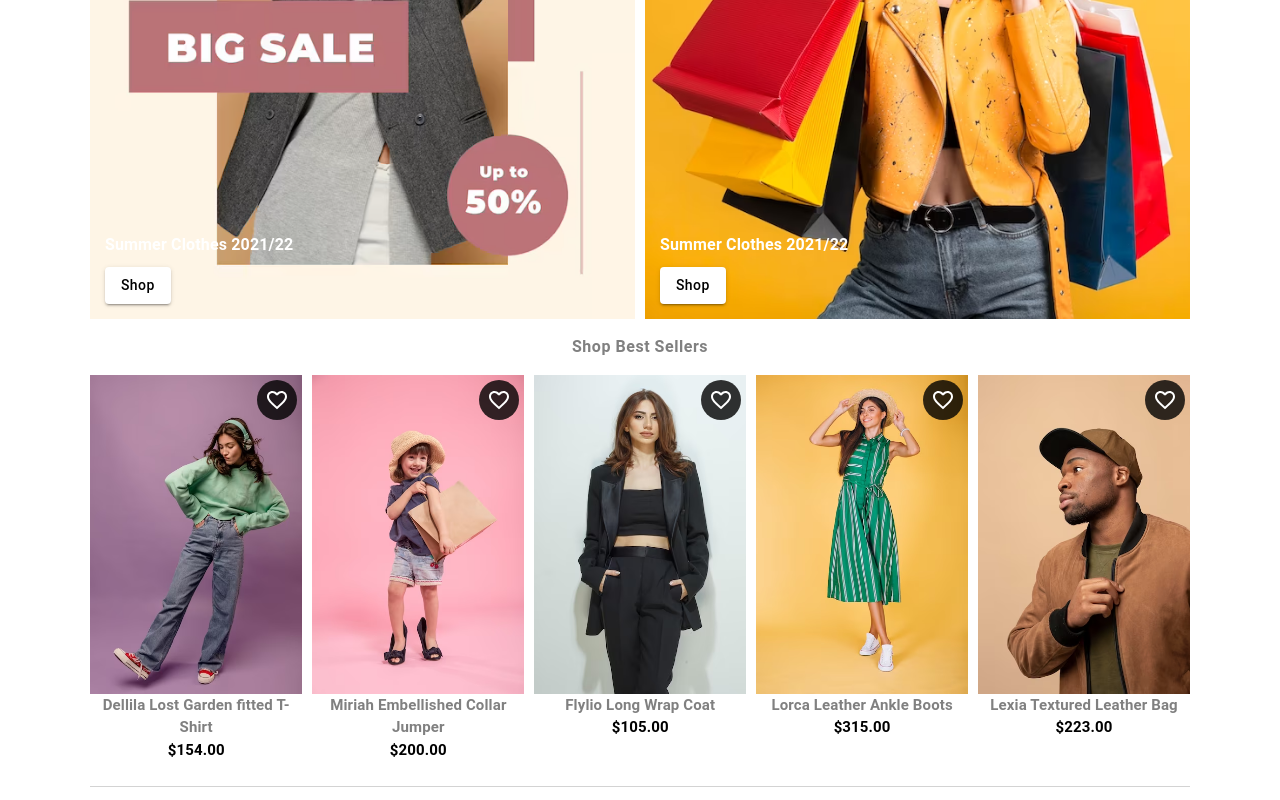
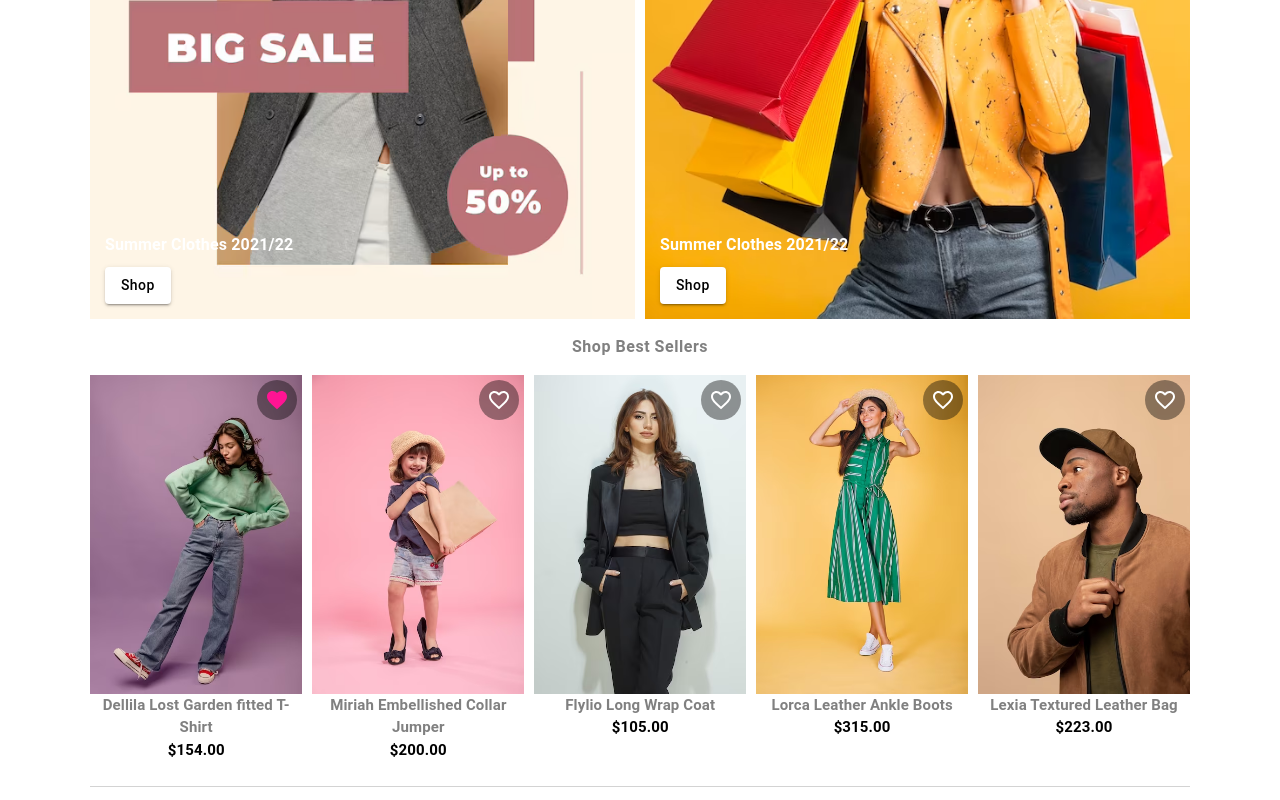
Before and after one commit to Siddhartha-machi/react-shopping-app, a React (Create React App) app: page / in a window 1280 px wide. Both pictures are taken after a click on the button 277 px from the left and 1899 px from the top of the page. Shown: the part 1499-2299 px from the top of the page. Built offline with nearby package versions, Linux system fonts and the light colour scheme.

Commit message:
Add Like component.

```diff
--- /dev/null
+++ b/src/Components/HomePageComponents/LikeComponent.js
@@ -0,0 +1,26 @@
+import React from 'react'
+import FavoriteIcon from '@mui/icons-material/Favorite';
+import FavoriteBorderOutlinedIcon from '@mui/icons-material/FavoriteBorderOutlined';
+import { IconButton } from '@mui/material';
+
+export const LikeComponent = (props) => {
+    const [liked, setliked] = React.useState(false)
+  return (
+    <IconButton
+        key={`favIcon-${props.id}`}
+        sx={{
+            position : 'absolute',
+            backgroundColor : 'rgba(0, 0, 0, 0.4)',
+            right :5,top:5,
+            color : 'white'
+        }}
+        onClick={() => setliked((prev) => !prev)}
+    >
+        { liked
+            ? <FavoriteIcon sx={{ color : 'deeppink'}}/>
+            : <FavoriteBorderOutlinedIcon />
+        }
+
+    </IconButton>
+  )
+}
--- a/src/Components/HomePageComponents/ShopListComponent.js
+++ b/src/Components/HomePageComponents/ShopListComponent.js
@@ -1,12 +1,7 @@
-import { Box, IconButton, Typography } from '@mui/material'
+import { Box, Typography } from '@mui/material'
 import React from 'react'
-import c1 from '../../Images/clothes1.avif'
-import c2 from '../../Images/clothes2.avif'
-import c3 from '../../Images/clothes3.avif'
-import c4 from '../../Images/clothes4.avif'
-import c5 from '../../Images/clothes5.avif'
-import FavoriteBorderOutlinedIcon from '@mui/icons-material/FavoriteBorderOutlined';
 import { clothesList } from '../MainComponents/Constants'
+import { LikeComponent } from './LikeComponent'
 
 const ShopListComponent = () => {
 
@@ -17,24 +12,27 @@ const ShopListComponent = () => {
         }}
     >
         {clothesList.map((item) => {
+
             return(
                 <Box
                     key={item.id}
                     sx={{
                         display : 'flex',
                         flexDirection : 'column',
-                        pr : item.id != clothesList.length  ? '10px' : '0px'
+                        pr : item.id !== clothesList.length  ? '10px' : '0px'
                     }}
                 >
                     <Box
+                        key={`clothes-image-${item.id}`}
                         sx={{
                             display : 'flex',
                             position : 'relative',
                         }}
                     >
                         <Box
-                            key={item.id}
+                            key={`image-${item.id}`}
                             component={'img'}
+                            alt={item.text}
                             src={item.image}
                             sx={{
 
@@ -42,17 +40,7 @@ const ShopListComponent = () => {
 
                             }}
                         />
-                        <IconButton
-                            key={item.id}
-                            sx={{
-                                position : 'absolute',
-                                backgroundColor : 'rgba(0, 0, 0, 0.8)',
-                                right :5,top:5,
-                                color : 'white'
-                            }}
-                        >
-                            <FavoriteBorderOutlinedIcon />
-                        </IconButton>
+                        <LikeComponent />
                     </Box>
                     <Box
                         sx={{
```
